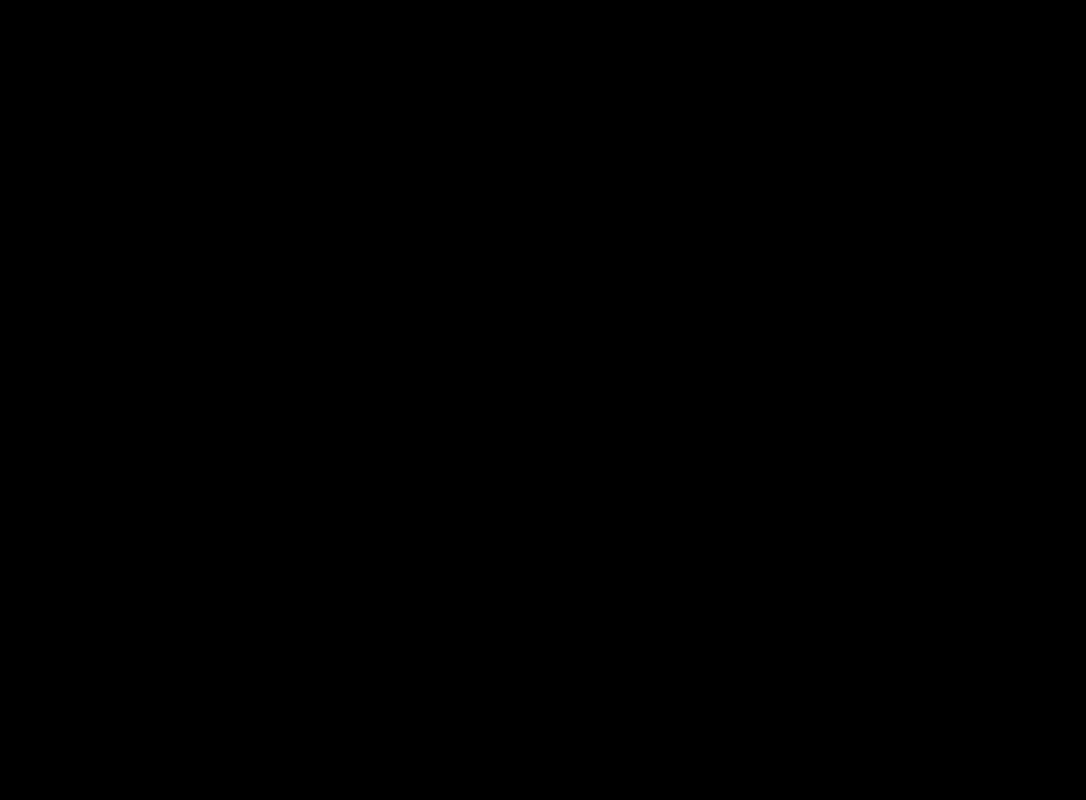
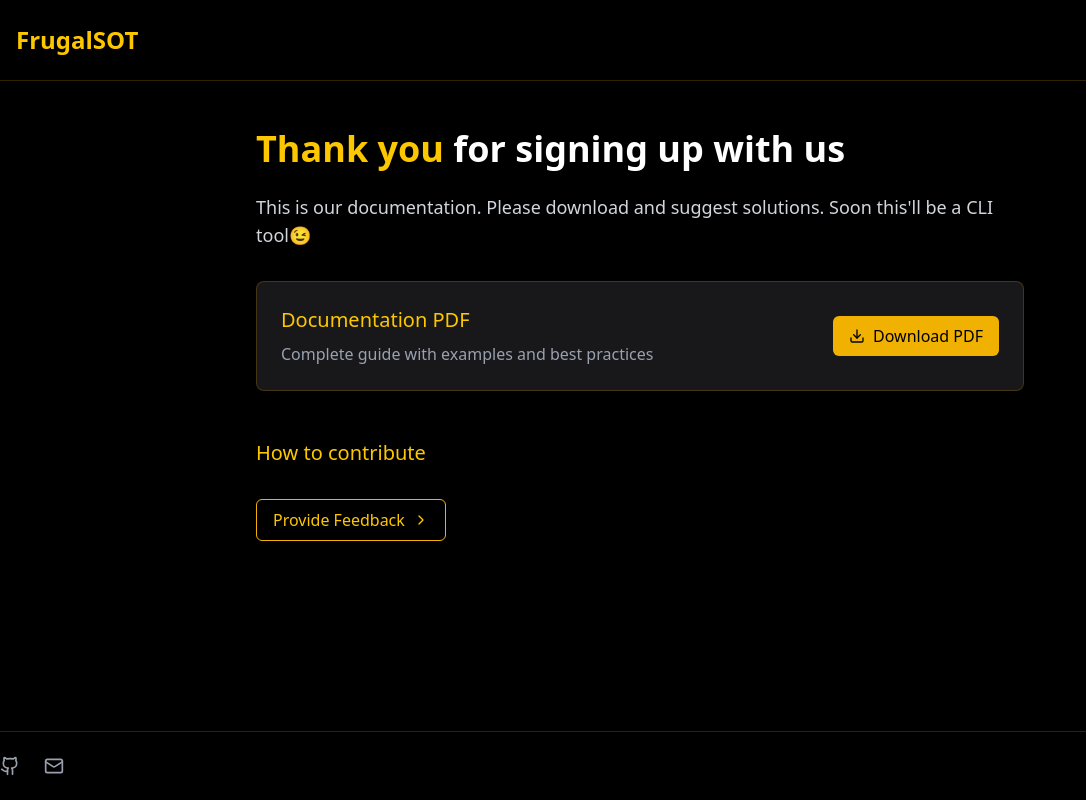
Before and after one commit to HyperKuvid-Labs/FrugalSOT, a React (Vite) app in the folder frugalSOT Website/: page /documentationDownload in a window 1280 px wide. Before the commit this address had no page. Shown: the whole page, without its empty margins (0-1086 px from the left). Built offline with nearby package versions, Linux system fonts and the light colour scheme.

Commit message:
`feat: added documentation page and updated MongoDB connection configuration`

```diff
--- a/frugalSOT Website/src/App.tsx
+++ b/frugalSOT Website/src/App.tsx
@@ -2,6 +2,7 @@ import { BrowserRouter as Router, Routes, Route} from "react-router-dom";
 import HomePage from "./pages/homePage";
 import SignInPage from "./pages/signIn";
 import SignUpPage from "./pages/signUp";
+import DocumentationPage from "./pages/documentation";
 
 function App() {
   return (
@@ -10,6 +11,7 @@ function App() {
         <Route path="/" element={<HomePage />} />
         <Route path="/sign-in" element={<SignInPage />} />
         <Route path="/sign-up" element={<SignUpPage />} />
+        <Route path="/documentationDownload" element={<DocumentationPage />} />
       </Routes>
     </Router>
   );
--- /dev/null
+++ b/frugalSOT Website/src/pages/documentation.tsx
@@ -0,0 +1,113 @@
+import { useState } from "react"
+import { motion } from "framer-motion"
+import { Download, ChevronRight, Terminal, Mail, Github } from "lucide-react"
+
+export default function DocumentationPage() {
+  const [pdfLink, setPdfLink] = useState("https://drive.google.com/file/d/1ieGhM26ERgIc7z43Amjy4EK_CAATEVM0/view?usp=sharing")
+
+  return (
+    <div className="min-h-screen bg-black text-white flex flex-col">
+      <header className="border-b border-yellow-500/20">
+        <div className="container mx-auto py-6 px-4">
+          <motion.div
+            initial={{ opacity: 0, y: -20 }}
+            animate={{ opacity: 1, y: 0 }}
+            transition={{ duration: 0.5 }}
+            className="flex items-center gap-2"
+          >
+            {/* <Terminal className="h-8 w-8 text-yellow-400" /> */}
+            <h1 className="text-2xl font-bold text-yellow-400">FrugalSOT</h1>
+          </motion.div>
+        </div>
+      </header>
+
+      <main className="flex-1 container mx-auto py-12 px-4">
+        <div className="max-w-3xl mx-auto">
+          <motion.div initial={{ opacity: 0 }} animate={{ opacity: 1 }} transition={{ duration: 0.6, delay: 0.2 }}>
+            <h2 className="text-3xl md:text-4xl font-bold mb-6">
+              <span className="text-yellow-400">Thank you</span> for signing up with us
+            </h2>
+
+            <p className="text-lg text-gray-300 mb-8">
+              This is our documentation. Please download and suggest solutions. Soon this'll be a CLI tool😉
+            </p>
+          </motion.div>
+
+          <motion.div
+            initial={{ opacity: 0, y: 20 }}
+            animate={{ opacity: 1, y: 0 }}
+            transition={{ duration: 0.6, delay: 0.4 }}
+            className="mb-12"
+          >
+            <div className="rounded-lg bg-zinc-900 border border-yellow-500/20 overflow-hidden">
+              <div className="p-6">
+                <div className="flex flex-col md:flex-row items-center justify-between gap-6">
+                  <div>
+                    <h3 className="text-xl font-medium mb-2 text-yellow-400">Documentation PDF</h3>
+                    <p className="text-gray-400">Complete guide with examples and best practices</p>
+                  </div>
+
+                  <a
+                    href={pdfLink}
+                    download
+                    className="inline-flex items-center justify-center rounded-md bg-yellow-500 hover:bg-yellow-600 px-4 py-2 text-black font-medium transition-colors focus:outline-none focus:ring-2 focus:ring-yellow-400 focus:ring-offset-2 focus:ring-offset-black"
+                  >
+                    <Download className="mr-2 h-4 w-4" />
+                    Download PDF
+                  </a>
+                </div>
+              </div>
+            </div>
+          </motion.div>
+
+          <motion.div initial={{ opacity: 0 }} animate={{ opacity: 1 }} transition={{ duration: 0.6, delay: 0.6 }}>
+            <h3 className="text-xl font-medium mb-4 text-yellow-400">How to contribute</h3>
+
+            {/* <div className="space-y-4">
+              <div className="flex items-start gap-3">
+                <div className="bg-yellow-500 text-black rounded-full w-6 h-6 flex items-center justify-center mt-0.5 flex-shrink-0">
+                  1
+                </div>
+                <p>Review the documentation thoroughly</p>
+              </div>
+
+              <div className="flex items-start gap-3">
+                <div className="bg-yellow-500 text-black rounded-full w-6 h-6 flex items-center justify-center mt-0.5 flex-shrink-0">
+                  2
+                </div>
+                <p>Submit your suggestions through our feedback form</p>
+              </div>
+
+              <div className="flex items-start gap-3">
+                <div className="bg-yellow-500 text-black rounded-full w-6 h-6 flex items-center justify-center mt-0.5 flex-shrink-0">
+                  3
+                </div>
+                <p>Join our community to discuss improvements</p>
+              </div>
+            </div> */}
+
+            <div className="mt-8">
+              <button className="inline-flex items-center justify-center rounded-md border border-yellow-500 text-yellow-400 px-4 py-2 hover:bg-yellow-500/10 transition-colors focus:outline-none focus:ring-2 focus:ring-yellow-400 focus:ring-offset-2 focus:ring-offset-black">
+                Provide Feedback
+                <ChevronRight className="ml-2 h-4 w-4" />
+              </button>
+            </div>
+          </motion.div>
+        </div>
+      </main>
+
+      <footer className="border-t border-yellow-500/20 py-6">
+         <div className="flex space-x-6">
+            <a href="https://github.com/HARISH20205/RPI" className="text-gray-400 hover:text-yellow-400 transition-colors">
+            <Github className="h-5 w-5" />
+            <span className="sr-only">GitHub</span>
+            </a>
+            <a href="mailto:frugalsot@gmail.com" className="text-gray-400 hover:text-yellow-400 transition-colors">
+            <Mail className="h-5 w-5" />
+            <span className="sr-only">Gmail</span>
+            </a>
+        </div>
+      </footer>
+    </div>
+  )
+}
```
Also changed, not shown: 2 other files (tests, documents, lock files or other folders).
